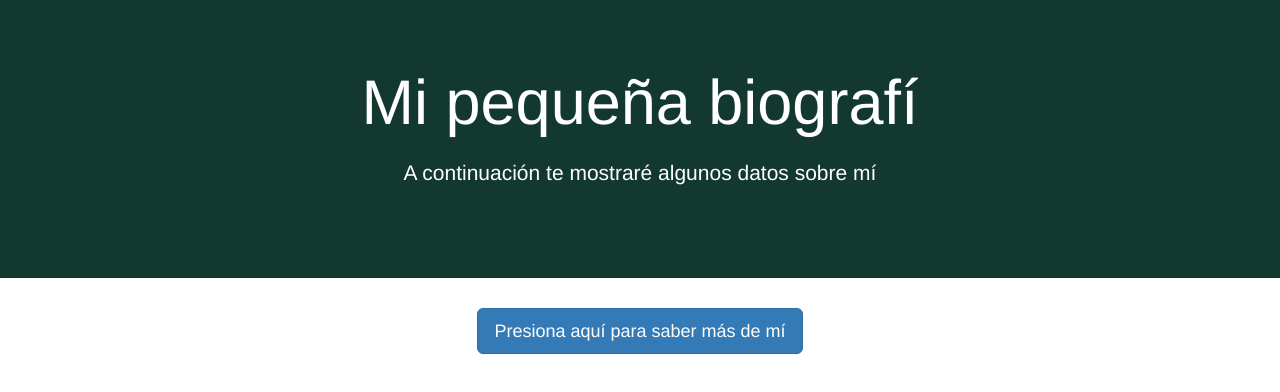
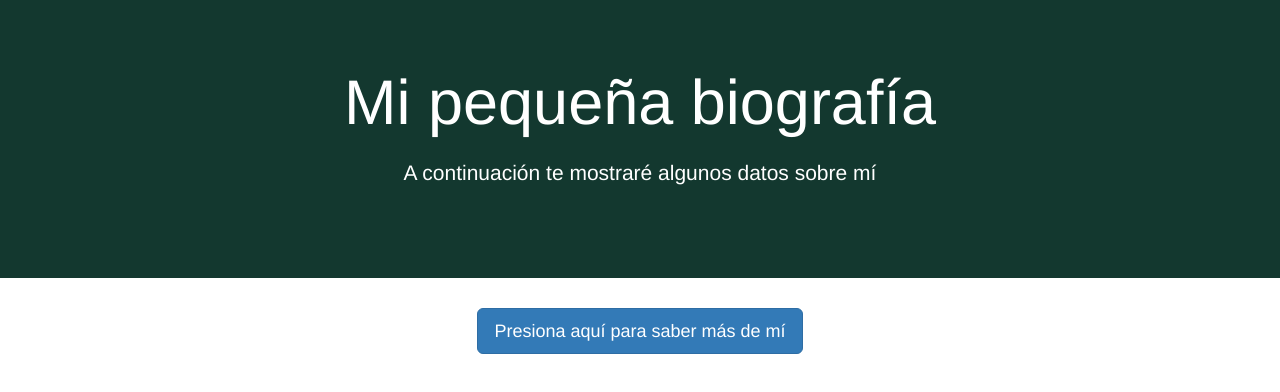
Before and after one commit to nejagope/sa-practica1, a website: page src/index.html in a window 1280 px wide. Drawn offline with nearby package versions, Linux system fonts and the light colour scheme.

Commit message:
Corrección error

```diff
--- a/src/index.html
+++ b/src/index.html
@@ -28,7 +28,7 @@
   <body>
     <div class="jumbotron text-center">
       <div class="container">
-        <h1>Mi pequeña biografí</h1>
+        <h1>Mi pequeña biografía</h1>
         <p>A continuación te mostraré algunos datos sobre mí</p>
       </div>
     </div>
```
